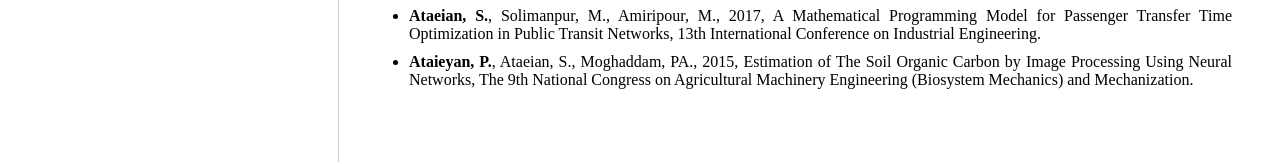
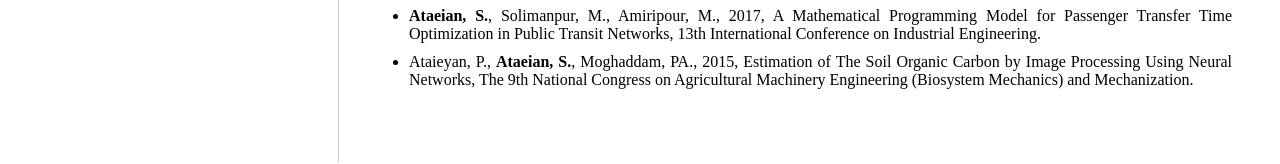
Before and after one commit to ShervinAtaeian/shervinataeian.github.io, a plain HTML site: page publications.html in a window 1280 px wide. Shown: the part 590-754 px from the top of the page. Drawn offline with Linux system fonts and the light colour scheme.

Commit message:
upupdate

```diff
--- a/publications.html
+++ b/publications.html
@@ -73,7 +73,7 @@
                             Transportation Engineering.</li>
                         <li class="article"><b>Ataeian, S.</b>, Solimanpur, M., Amiripour, M., 2017, A Mathematical Programming Model for Passenger Transfer Time Optimization in Public Transit Networks, 13th International
                             Conference on Industrial Engineering.
-                        <li class="article"><b>Ataieyan, P.</b>, Ataeian, S., Moghaddam, PA., 2015, Estimation of The Soil Organic Carbon by Image Processing Using Neural Networks, The 9th National Congress on Agricultural
+                        <li class="article">Ataieyan, P., <b>Ataeian, S.</b>, Moghaddam, PA., 2015, Estimation of The Soil Organic Carbon by Image Processing Using Neural Networks, The 9th National Congress on Agricultural
                             Machinery Engineering (Biosystem Mechanics) and Mechanization.</li>
                     </ul>
                 </div>
```
